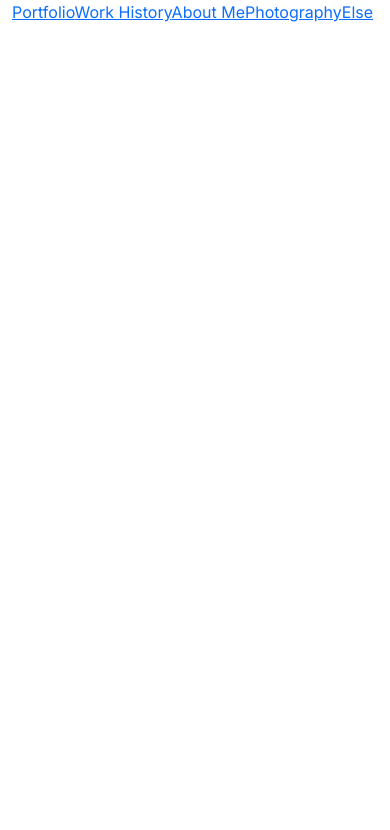
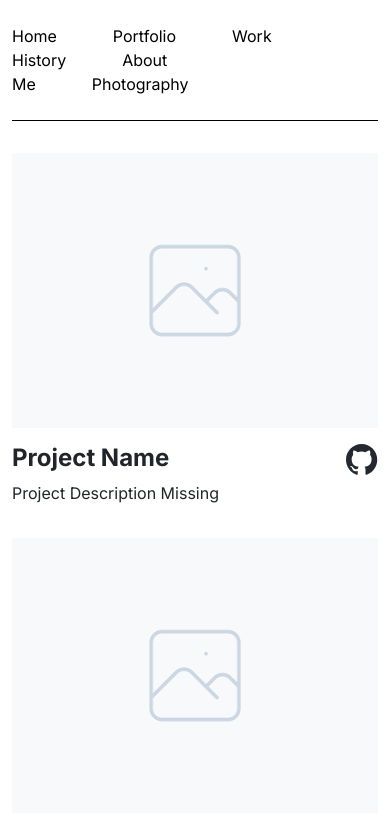
Before and after one commit to SkyMazter/skymazter.github.io, a React (Vite) app in the folder frontEnd/: page /portfolio in a window 390 px wide. Shown: the top 830 px of the page. Built offline with nearby package versions, Linux system fonts and the light colour scheme.

Commit message:
added project card template and layout

```diff
--- a/frontEnd/src/App.tsx
+++ b/frontEnd/src/App.tsx
@@ -52,16 +52,16 @@ const App = () => {
       </div>
       <div className="home-nav">
         <ul>
-          <li>
+          <li className="fade-up-element">
             <Link to={"/portfolio"}>Portfolio</Link>
           </li>
-          {/*<li>
-            <Link to={""}>Work History</Link>
-          </li>*/}
-          <li>
+          <li className="fade-up-element-1">
             <Link to={""}>About Me</Link>
           </li>
-          <li>
+          <li className="fade-up-element-2">
+            <Link to={""}>Work History</Link>
+          </li>
+          <li className="fade-up-element-3">
             <Link to={""}>Photography</Link>
           </li>
         </ul>
--- a/frontEnd/src/components/Highlight.tsx
+++ b/frontEnd/src/components/Highlight.tsx
@@ -56,7 +56,7 @@ const Highlight = ({
           {siteLink ? (
             <Link
               className="link-btn"
-              style={{ marginRight: "0.5rem" }}
+              style={{ marginRight: "0.7rem" }}
               to={siteLink ?? "https://github.com/SkyMazter"}
             >
               Visit Site <LinkIcon />
--- a/frontEnd/src/components/Icons/LNlogo.tsx
+++ b/frontEnd/src/components/Icons/LNlogo.tsx
@@ -13,7 +13,7 @@ const LNlogo = () => {
         className="link-pic"
         onClick={handleClick}
       >
-        <g fill="none" fill-rule="evenodd">
+        <g fill="none" fillRule="evenodd">
           <path
             className="logo"
             d="M8,72 L64,72 C68.418278,72 72,68.418278 72,64 L72,8 C72,3.581722 68.418278,-8.11624501e-16 64,0 L8,0 C3.581722,8.11624501e-16 -5.41083001e-16,3.581722 0,8 L0,64 C5.41083001e-16,68.418278 3.581722,72 8,72 Z"
--- a/frontEnd/src/components/Icons/LinkIcon.tsx
+++ b/frontEnd/src/components/Icons/LinkIcon.tsx
@@ -7,14 +7,14 @@ const LinkIcon = () => {
         viewBox="0 0 48 48"
         fill="none"
         xmlns="http://www.w3.org/2000/svg"
-        style={{ height: "fit-content", paddingLeft:"0.5rem"}}
+        style={{ height: "fit-content", paddingLeft: "0.5rem" }}
       >
         <path
           d="M36 26V38C36 39.0609 35.5786 40.0783 34.8284 40.8284C34.0783 41.5786 33.0609 42 32 42H10C8.93913 42 7.92172 41.5786 7.17157 40.8284C6.42143 40.0783 6 39.0609 6 38V16C6 14.9391 6.42143 13.9217 7.17157 13.1716C7.92172 12.4214 8.93913 12 10 12H22M30 6H42M42 6V18M42 6L20 28"
           stroke="#1E1E1E"
-          stroke-width="4"
-          stroke-linecap="round"
-          stroke-linejoin="round"
+          strokeWidth="4"
+          strokeLinecap="round"
+          strokeLinejoin="round"
         />
       </svg>
     </>
--- a/frontEnd/src/components/Nav.tsx
+++ b/frontEnd/src/components/Nav.tsx
@@ -3,12 +3,12 @@ import { Link } from "react-router-dom";
 const Nav = () => {
   return (
     <>
-      <nav>
-        <Link to={""}>Portfolio</Link>
+      <nav className="Nav fade-up-element">
+        <Link to={"/"}>Home</Link>
+        <Link to={"/portfolio"}>Portfolio</Link>
         <Link to={""}>Work History</Link>
         <Link to={""}>About Me</Link>
         <Link to={""}>Photography</Link>
-        <Link to={""}>Else</Link>
       </nav>
     </>
   );
--- /dev/null
+++ b/frontEnd/src/components/ProjectCard.tsx
@@ -0,0 +1,37 @@
+import placeholder from "../assets/Placeholder.png";
+import GHLogo from "./Icons/GHLogo";
+
+interface Props {
+  title?: string | null;
+  description?: string;
+  siteLink?: string;
+  tags?: string[];
+  githubLink?: string;
+  imgLink?: string;
+}
+
+const ProjectCard = ({
+  title,
+  description,
+  siteLink,
+  tags,
+  githubLink,
+  imgLink,
+}: Props) => {
+  return (
+    <div className="proj-card">
+      <img src={imgLink ?? placeholder}></img>
+      <header style={{ minHeight: "fit-content" }}>
+        {" "}
+        <h2>{title ?? "Project Name"}</h2>
+        {githubLink ? <GHLogo link={githubLink} /> : <></>}
+      </header>
+      <article>
+        {" "}
+        <p> {description ?? "Project Description Missing"}</p>
+      </article>
+    </div>
+  );
+};
+
+export default ProjectCard;
--- a/frontEnd/src/pages/Portfolio.tsx
+++ b/frontEnd/src/pages/Portfolio.tsx
@@ -1,16 +1,21 @@
-// import Container from "react-bootstrap/Container";
-// import Row from "react-bootstrap/Row";
-// import Col from "react-bootstrap/Col";
-// import "../style/portfolio.css";
-// import BrowserNav from "../components/BrowserNav";
-//
 import Nav from "../components/Nav";
+import ProjectCard from "../components/ProjectCard";
 
 const Portfolio = () => {
   return (
     <>
-      <div className="container">
+      <div className="container portfolio">
         <Nav />
+        <section className="portfolio-projects">
+          <ProjectCard githubLink="https://www.google.com" />
+          <ProjectCard />
+          <ProjectCard />
+          <ProjectCard />
+          <ProjectCard githubLink="https://www.google.com" />
+          <ProjectCard />
+          <ProjectCard />
+          <ProjectCard />
+        </section>
       </div>
     </>
   );
--- a/frontEnd/src/style/index.css
+++ b/frontEnd/src/style/index.css
@@ -15,8 +15,15 @@
     --accent: #d1edf3be;
 }
 
+/*html {
+    margin: 0;
+    overflow-y: hidden;
+}*/
+
 body {
     font-family: var(--ff);
+    margin: 0;
+    /*overflow-y: hidden;*/
 }
 
 h1 {
@@ -56,46 +63,6 @@ li > * {
 
 li > *:hover {
     text-decoration: underline;
-}
-
-.typewriter {
-    position: relative;
-    padding: 1px;
-    width: fit-content;
-    overflow: hidden;
-    border-right: 2px solid hsl(0, 0%, 0%);
-    white-space: nowrap;
-    animation:
-        typewriter 2.5s steps(44) 0.6s 1 normal both,
-        blinkTextCursor 500ms infinite;
-}
-
-@media (max-width: 767.98px) {
-    .typewriter {
-        width: 100%;
-        font-size: 30px;
-    }
-
-    .subheading {
-        font-size: 12px;
-    }
-}
-
-@keyframes typewriter {
-    from {
-        width: 0;
-    }
-    to {
-        width: 100%;
-    }
-}
-@keyframes blinkTextCursor {
-    from {
-        border-right-color: hsl(0, 0%, 0%);
-    }
-    to {
-        border-right-color: transparent;
-    }
 }
 
 .home {
@@ -177,7 +144,7 @@ li > *:hover {
 .home-links > * {
     max-width: 2rem;
     max-height: 2rem;
-    margin-right: 0.5rem;
+    margin-right: 0.4rem;
 }
 
 .link-pic:hover .logo {
@@ -214,3 +181,160 @@ li > *:hover {
     background-color: var(--accent);
     border: transparent solid 1px;
 }
+
+.Nav {
+    width: 100%;
+    border-bottom: 1px solid black;
+    display: flex;
+    justify-content: start;
+    align-items: center;
+    padding-top: 1.5rem;
+    padding-bottom: 1.5rem;
+    margin-bottom: 2rem;
+}
+
+.Nav > * {
+    margin-right: 3.5rem;
+    text-decoration: none;
+    color: black;
+}
+
+.Nav > *:hover {
+    text-decoration: underline;
+}
+
+.portfolio-projects {
+    display: flex;
+    flex-flow: row wrap;
+    justify-content: start;
+    overflow-y: scroll;
+    width: 100%;
+}
+
+.proj-card {
+    flex: 0 1 calc(33.3333% - 1%);
+    margin-right: 1%;
+    width: 30%;
+}
+
+.proj-card > img {
+    margin-bottom: 1rem;
+    width: 100%;
+}
+
+.proj-card > header {
+    display: flex;
+    width: 100%;
+    justify-content: space-between;
+}
+
+.proj-card > header > svg {
+    height: 2rem;
+}
+
+.typewriter {
+    position: relative;
+    padding: 1px;
+    width: fit-content;
+    overflow: hidden;
+    border-right: 2px solid hsl(0, 0%, 0%);
+    white-space: nowrap;
+    animation:
+        typewriter 2.5s steps(44) 0.6s 1 normal both,
+        blinkTextCursor 500ms infinite;
+}
+/*Mobile view*/
+@media only screen and (max-width: 767px) {
+    /*.typewriter {
+        width: 100%;
+        font-size: 30px;
+    }
+
+    .subheading {
+        font-size: 12px;
+    }*/
+
+    .portfolio {
+        width: 100vw;
+        overflow-x: hidden;
+        overflow-y: scroll;
+    }
+
+    .portfolio-projects {
+        justify-content: initial;
+        flex-flow: column nowrap;
+    }
+
+    .Nav {
+        display: block;
+    }
+
+    .proj-card {
+        flex: 0 0 none;
+        margin-bottom: 1rem;
+        margin-right: 0;
+        max-width: fit-content;
+        width: 100%;
+    }
+
+    .proj-card > img {
+        max-width: 100%;
+    }
+}
+
+/*Tablet View*/
+@media only screen and (min-width: 768px) and (max-width: 1023px) {
+    .portfolio {
+        width: 100vw;
+        overflow-x: hidden;
+        overflow-y: scroll;
+    }
+}
+
+@keyframes typewriter {
+    from {
+        width: 0;
+    }
+    to {
+        width: 100%;
+    }
+}
+@keyframes blinkTextCursor {
+    from {
+        border-right-color: hsl(0, 0%, 0%);
+    }
+    to {
+        border-right-color: transparent;
+    }
+}
+
+@keyframes fadeUp {
+    0% {
+        opacity: 0;
+        transform: translateY(20px);
+    }
+    100% {
+        opacity: 1;
+        transform: translateY(0);
+    }
+}
+
+.fade-up-element {
+    opacity: 0;
+    animation: fadeUp 0.6s ease-out forwards;
+}
+
+.fade-up-element-1 {
+    opacity: 0;
+    animation: fadeUp 0.6s ease-out 0.2s forwards;
+}
+
+.fade-up-element-2 {
+    opacity: 0;
+    animation: fadeUp 0.6s ease-out 0.4s forwards;
+}
+
+.fade-up-element-3 {
+    opacity: 0;
+    animation: fadeUp 0.6s ease-out 0.6s forwards;
+}
```
Also changed, not shown: 1 other file (tests, documents, lock files or other folders).
